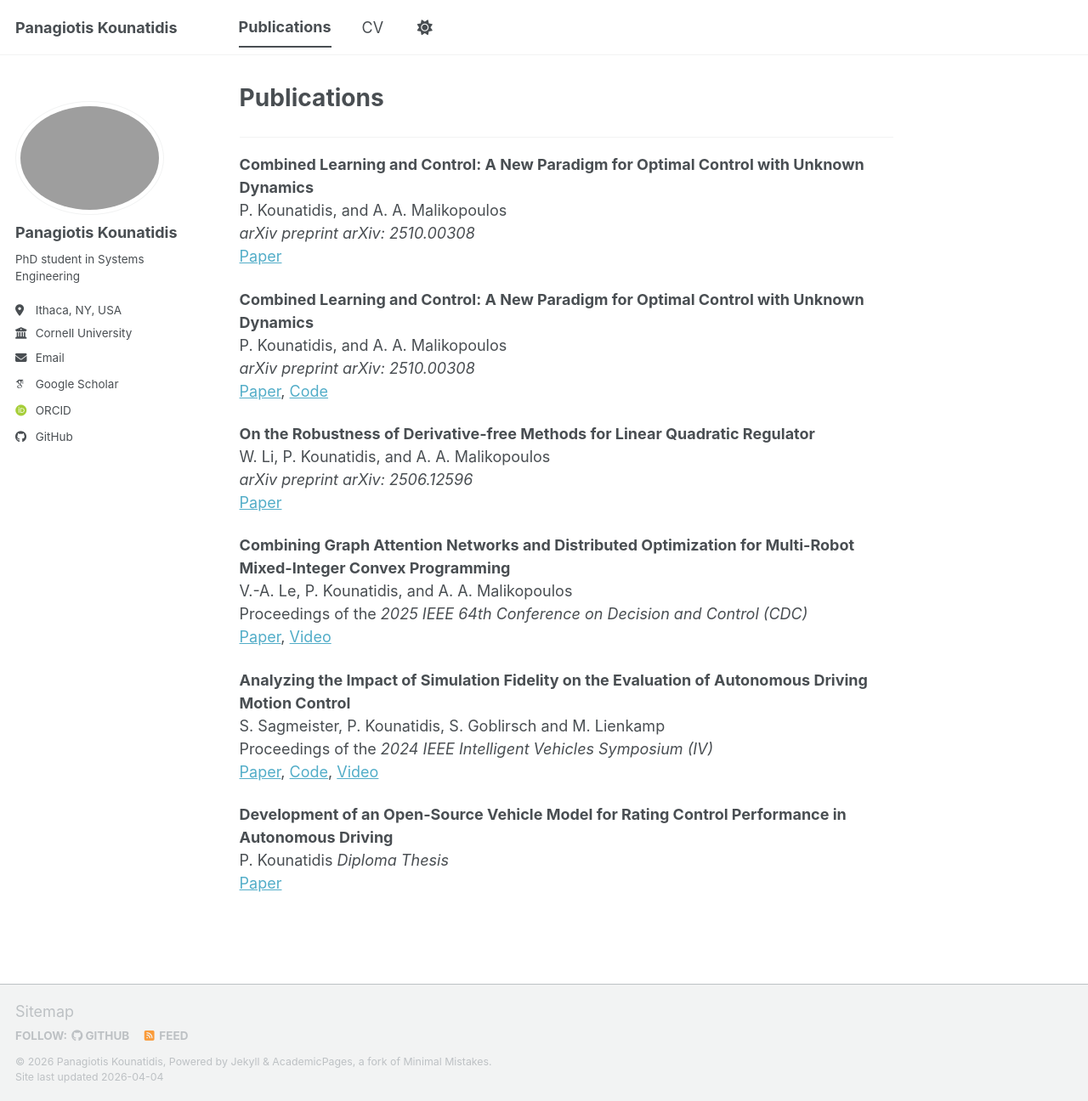
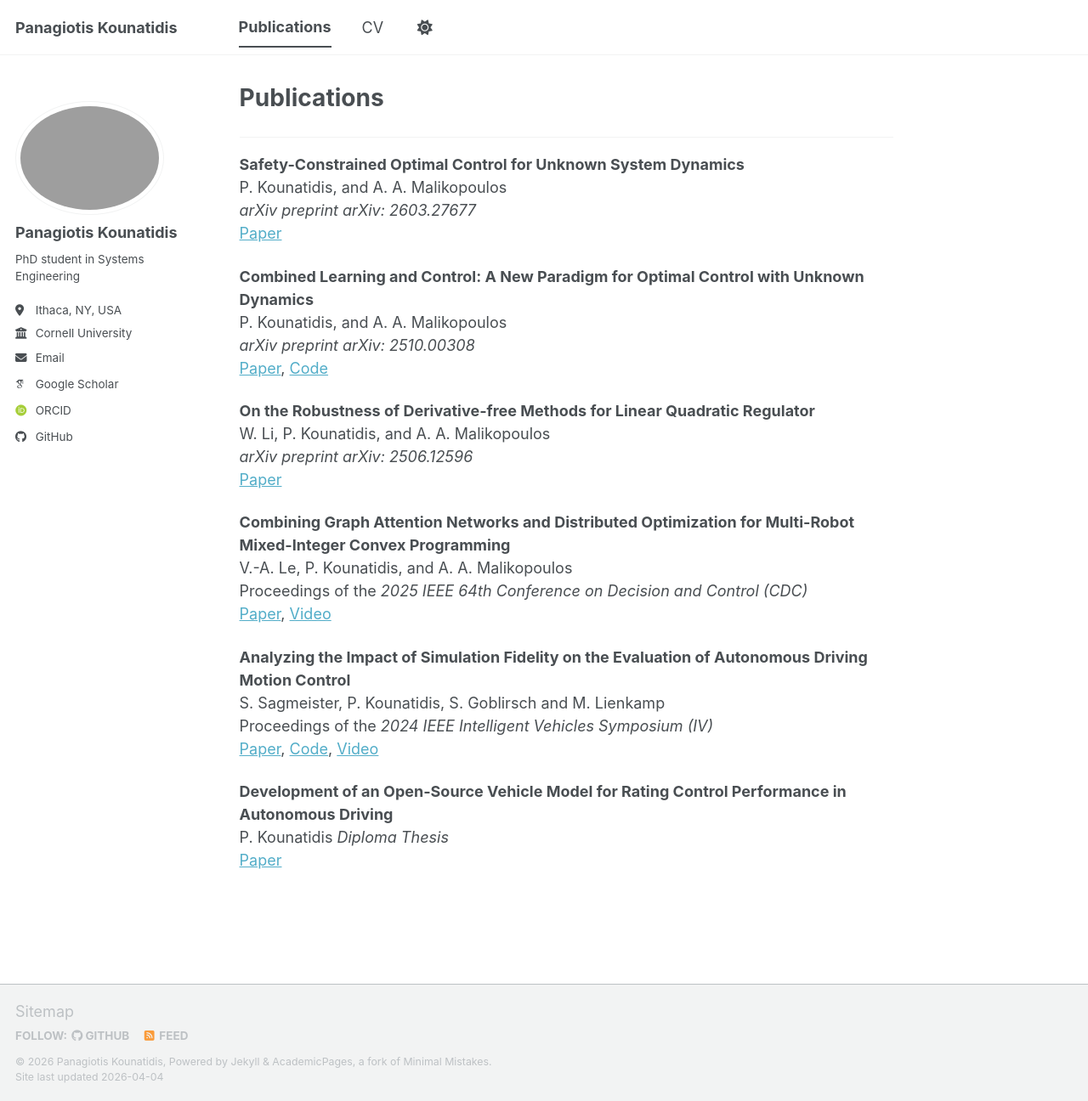
Before and after one commit to Panos20102k/Panos20102k.github.io, a Jekyll site: the page built from _pages/publications.md, in a window 1280 px wide and 1296 px high. Shown: the whole window at 85% size. Built offline with Jekyll 4.4.1, drawn with Linux system fonts in a browser that asks for light colours; some web fonts are replaced; a script bundle is joined from its source files by our own code; library files that are not in the unit come from our copies.

Commit message:
add cdc2026

```diff
--- a/_pages/publications.md
+++ b/_pages/publications.md
@@ -5,10 +5,10 @@ permalink: /publications/
 author_profile: true
 ---
 ---
-**Combined Learning and Control: A New Paradigm for Optimal Control with Unknown Dynamics**
+**Safety-Constrained Optimal Control for Unknown System Dynamics**
 P. Kounatidis, and A. A. Malikopoulos
-*arXiv preprint arXiv: 2510.00308*
-[Paper](https://arxiv.org/abs/2510.00308)
+*arXiv preprint arXiv: 2603.27677*
+[Paper](https://arxiv.org/abs/2603.27677)
 
 **Combined Learning and Control: A New Paradigm for Optimal Control with Unknown Dynamics**
 P. Kounatidis, and A. A. Malikopoulos
```
